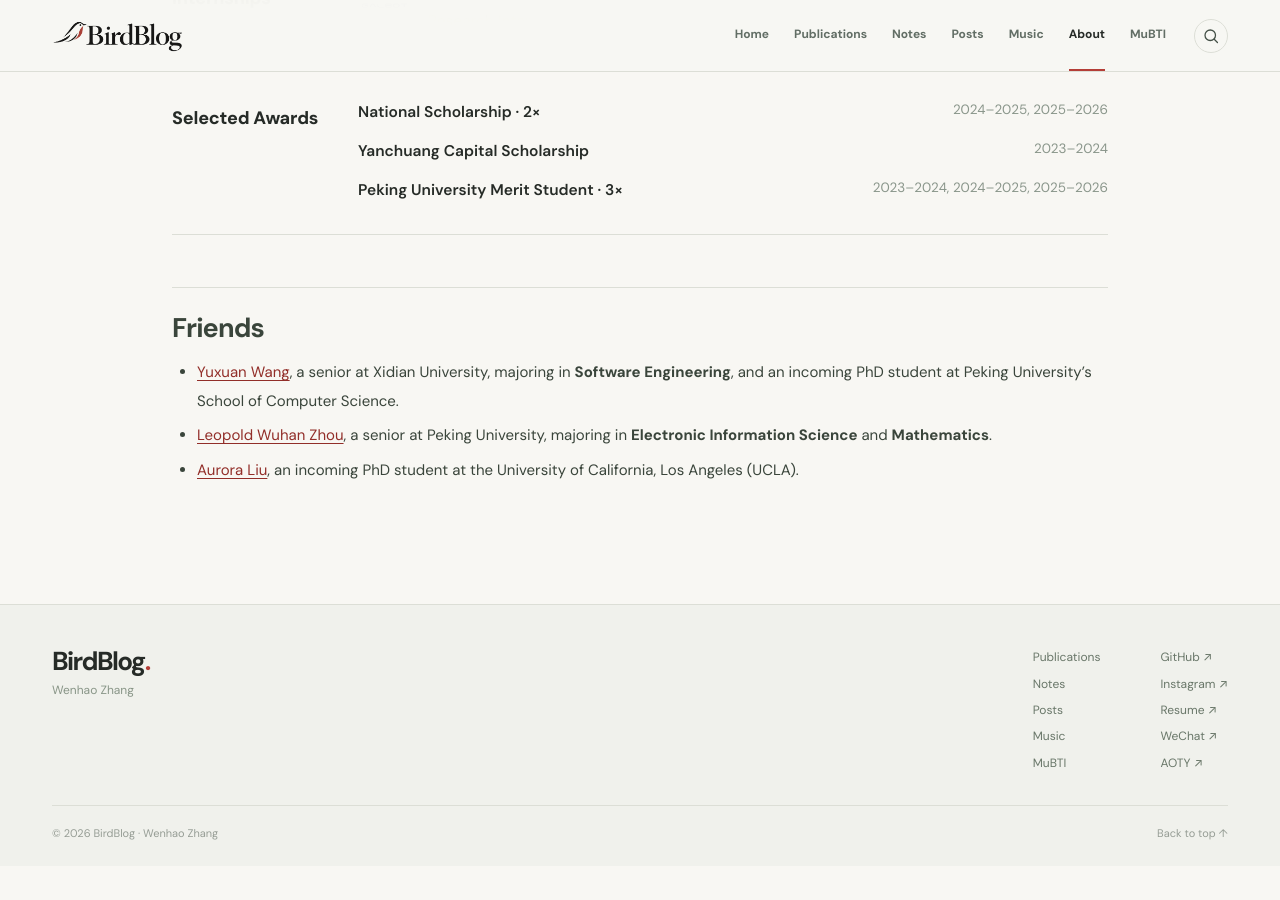
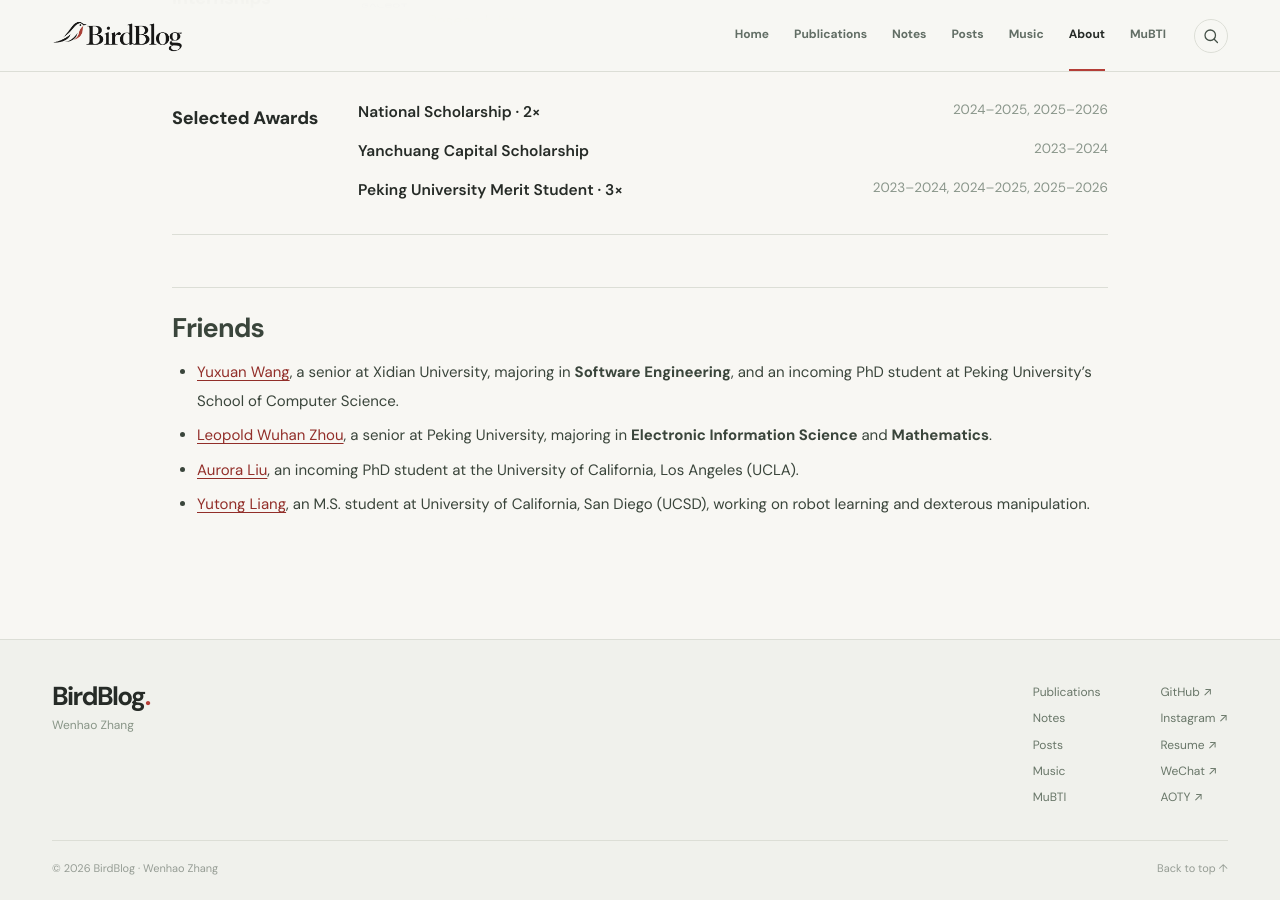
Before and after one commit to vegebirrd/vegebirrd.github.io, a Jekyll site: the page built from _pages/about.md, in a window 1280 px wide and 900 px high, scrolled down 536 px. Built offline with Jekyll 4.4.1, drawn with Linux system fonts in a browser that asks for light colours; before the commit the page ends 1402 px from its top, so only the background shows below that.

Commit message:
update friends section

```diff
--- a/_pages/about.md
+++ b/_pages/about.md
@@ -9,3 +9,4 @@ section_label: "ABOUT"
 - [Yuxuan Wang](https://yxwang1215.github.io/), a senior at Xidian University, majoring in **Software Engineering**, and an incoming PhD student at Peking University’s School of Computer Science.
 - [Leopold Wuhan Zhou](https://leopoldwuhanzhou.github.io/), a senior at Peking University, majoring in **Electronic Information Science** and **Mathematics**.
 - [Aurora Liu](https://liuwxy-aurora.github.io/), an incoming PhD student at the University of California, Los Angeles (UCLA).
+- [Yutong Liang](https://lyt0112.com/), an M.S. student at University of California, San Diego (UCSD), working on robot learning and dexterous manipulation.
```
Also changed, not shown: 1 other file.
